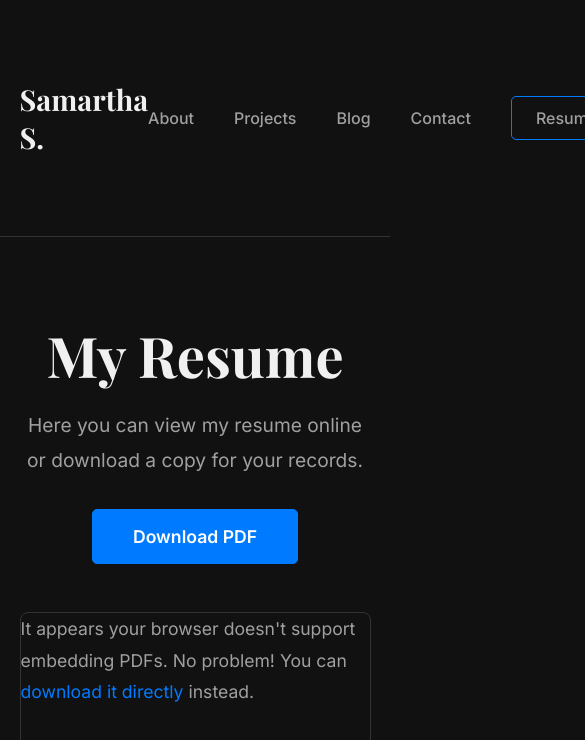
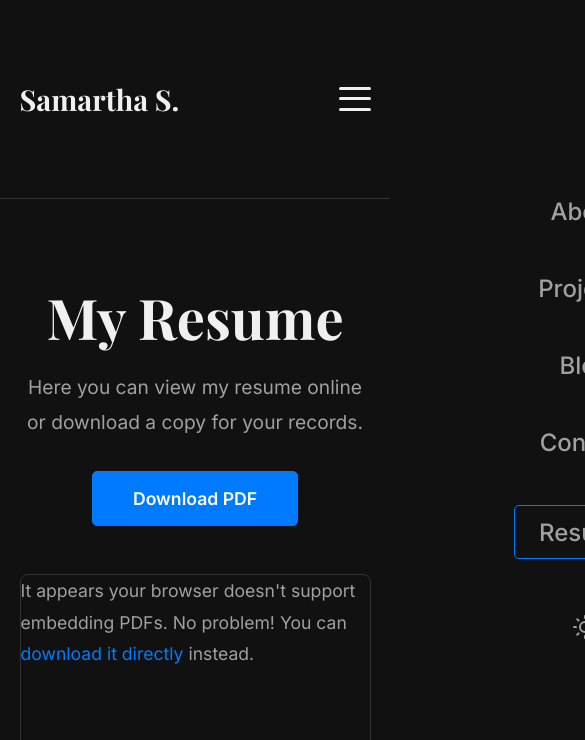
Before and after one commit to samartha-s-in/samarthas, a Next.js app: page /resume in a window 390 px wide. Shown: the top 740 px of the page, 585 px wide, since content can reach past the window. Built offline with nearby package versions, Linux system fonts and the light colour scheme; a web font is replaced by a local one.

Commit message:
Resume View Fix

```diff
--- a/src/app/globals.css
+++ b/src/app/globals.css
@@ -93,3 +93,12 @@ p {
     position: relative;
     z-index: 2;
 }
+
+/*
+  ========================================
+  Utility Classes
+  ========================================
+*/
+body.no-scroll {
+  overflow: hidden;
+}
--- a/src/app/resume/page.tsx
+++ b/src/app/resume/page.tsx
@@ -2,7 +2,7 @@
 import styles from './Resume.module.css';
 
 export default function ResumePage() {
-  const resumeUrl = '/Samartha-S-Resume.pdf';
+  const resumeUrl = '/SamarthaS_CV.pdf';
 
   return (
     <div className="container">
@@ -13,7 +13,7 @@ export default function ResumePage() {
         </p>
         <a
           href={resumeUrl}
-          download="Samartha-S-Resume.pdf"
+          download="SamarthaS_CV.pdf"
           className={styles.downloadButton}
         >
           Download PDF
@@ -31,7 +31,7 @@ export default function ResumePage() {
           <p>
             {/* Corrected the apostrophe in "doesn't" to "doesn&apos;t" */}
             It appears your browser doesn&apos;t support embedding PDFs. No problem! You can
-            <a href={resumeUrl} download="Samartha-S-Resume.pdf"> download it directly </a>
+            <a href={resumeUrl} download="SamarthaS_CV.pdf"> download it directly </a>
             instead.
           </p>
         </object>
--- a/src/components/Layout/Header.module.css
+++ b/src/components/Layout/Header.module.css
@@ -19,6 +19,7 @@
     font-size: 1.8rem;
     font-weight: bold;
     color: var(--text-primary);
+    z-index: 1001; /* Ensure logo is above mobile menu */
 }
 
 .navLinks {
@@ -50,7 +51,7 @@
 
 .resumeButton:hover {
     background-color: var(--primary-accent);
-    color: var(--background);
+    color: var(--text-primary);
 }
 
 .themeToggle {
@@ -70,3 +71,68 @@
     color: var(--text-primary);
     background-color: var(--card-background);
 }
+
+.hamburger {
+    display: none; /* Hidden on desktop */
+    flex-direction: column;
+    justify-content: space-around;
+    width: 2rem;
+    height: 2rem;
+    background: transparent;
+    border: none;
+    cursor: pointer;
+    padding: 0;
+    z-index: 1001;
+}
+
+.bar {
+    width: 2rem;
+    height: 3px;
+    background-color: var(--text-primary);
+    border-radius: 10px;
+    transition: all 0.3s linear;
+    position: relative;
+    transform-origin: 1px;
+}
+
+/* --- Mobile Styles --- */
+@media (max-width: 768px) {
+    .navLinks {
+        position: fixed;
+        top: 0;
+        left: 0;
+        width: 100%;
+        height: 100vh;
+        background: var(--background);
+        flex-direction: column;
+        justify-content: center;
+        align-items: center;
+        gap: 3rem;
+        transition: transform 0.3s ease-in-out;
+        transform: translateX(100%);
+    }
+
+    .navLinks.open {
+        transform: translateX(0);
+    }
+
+    .navLinks a {
+        font-size: 1.5rem; /* Larger font for mobile menu */
+    }
+
+    .hamburger {
+        display: flex;
+    }
+
+    /* Animate hamburger to an 'X' */
+    .hamburger.open .bar:nth-child(1) {
+        transform: rotate(45deg);
+    }
+    .hamburger.open .bar:nth-child(2) {
+        transform: translateX(20px);
+        opacity: 0;
+    }
+    .hamburger.open .bar:nth-child(3) {
+        transform: rotate(-45deg);
+    }
+}
--- a/src/components/Layout/Header.tsx
+++ b/src/components/Layout/Header.tsx
@@ -1,38 +1,58 @@
 "use client";
 
+import { useState, useEffect } from 'react';
 import Link from 'next/link';
 import { useTheme } from '@/components/Common/ThemeProvider';
 import styles from './Header.module.css';
 
-// SVG Icons for the toggle button
-const SunIcon = () => (
-    <svg xmlns="http://www.w3.org/2000/svg" width="24" height="24" viewBox="0 0 24 24" fill="none" stroke="currentColor" strokeWidth="2" strokeLinecap="round" strokeLinejoin="round"><circle cx="12" cy="12" r="5"></circle><line x1="12" y1="1" x2="12" y2="3"></line><line x1="12" y1="21" x2="12" y2="23"></line><line x1="4.22" y1="4.22" x2="5.64" y2="5.64"></line><line x1="18.36" y1="18.36" x2="19.78" y2="19.78"></line><line x1="1" y1="12" x2="3" y2="12"></line><line x1="21" y1="12" x2="23" y2="12"></line><line x1="4.22" y1="19.78" x2="5.64" y2="18.36"></line><line x1="18.36" y1="5.64" x2="19.78" y2="4.22"></line></svg>
-);
-
-const MoonIcon = () => (
-    <svg xmlns="http://www.w3.org/2000/svg" width="24" height="24" viewBox="0 0 24 24" fill="none" stroke="currentColor" strokeWidth="2" strokeLinecap="round" strokeLinejoin="round"><path d="M21 12.79A9 9 0 1 1 11.21 3 7 7 0 0 0 21 12.79z"></path></svg>
-);
+// (SVG Icons for the theme toggle remain the same)
+const SunIcon = () => <svg xmlns="http://www.w3.org/2000/svg" width="24" height="24" viewBox="0 0 24 24" fill="none" stroke="currentColor" strokeWidth="2" strokeLinecap="round" strokeLinejoin="round"><circle cx="12" cy="12" r="5"></circle><line x1="12" y1="1" x2="12" y2="3"></line><line x1="12" y1="21" x2="12" y2="23"></line><line x1="4.22" y1="4.22" x2="5.64" y2="5.64"></line><line x1="18.36" y1="18.36" x2="19.78" y2="19.78"></line><line x1="1" y1="12" x2="3" y2="12"></line><line x1="21" y1="12" x2="23" y2="12"></line><line x1="4.22" y1="19.78" x2="5.64" y2="18.36"></line><line x1="18.36" y1="5.64" x2="19.78" y2="4.22"></line></svg>;
+const MoonIcon = () => <svg xmlns="http://www.w3.org/2000/svg" width="24" height="24" viewBox="0 0 24 24" fill="none" stroke="currentColor" strokeWidth="2" strokeLinecap="round" strokeLinejoin="round"><path d="M21 12.79A9 9 0 1 1 11.21 3 7 7 0 0 0 21 12.79z"></path></svg>;
 
 
 const Header = () => {
   const { theme, toggleTheme } = useTheme();
+  // State to manage mobile menu visibility
+  const [isMenuOpen, setIsMenuOpen] = useState(false);
+
+  // Effect to prevent body scroll when the mobile menu is open
+  useEffect(() => {
+    if (isMenuOpen) {
+      document.body.classList.add('no-scroll');
+    } else {
+      document.body.classList.remove('no-scroll');
+    }
+  }, [isMenuOpen]);
 
   return (
     <header className={styles.header}>
       <nav className={`${styles.nav} container`}>
-        <Link href="/" className={styles.logo}>
+        <Link href="/" className={styles.logo} onClick={() => setIsMenuOpen(false)}>
           Samartha S.
         </Link>
-        <div className={styles.navLinks}>
-          <Link href="/about">About</Link>
-          <Link href="/projects">Projects</Link>
-          <Link href="/blog">Blog</Link>
-          <Link href="/contact">Contact</Link>
-          <Link href="/resume" className={styles.resumeButton}>Resume</Link>
+
+        {/* Navigation links with conditional class for mobile */}
+        <div className={`${styles.navLinks} ${isMenuOpen ? styles.open : ''}`}>
+          <Link href="/about" onClick={() => setIsMenuOpen(false)}>About</Link>
+          <Link href="/projects" onClick={() => setIsMenuOpen(false)}>Projects</Link>
+          <Link href="/blog" onClick={() => setIsMenuOpen(false)}>Blog</Link>
+          <Link href="/contact" onClick={() => setIsMenuOpen(false)}>Contact</Link>
+          <Link href="/resume" className={styles.resumeButton} onClick={() => setIsMenuOpen(false)}>Resume</Link>
           <button onClick={toggleTheme} className={styles.themeToggle} aria-label="Toggle theme">
             {theme === 'light' ? <MoonIcon /> : <SunIcon />}
           </button>
         </div>
+
+        {/* Hamburger Menu Button */}
+        <button
+          className={`${styles.hamburger} ${isMenuOpen ? styles.open : ''}`}
+          onClick={() => setIsMenuOpen(!isMenuOpen)}
+          aria-label="Toggle navigation menu"
+        >
+          <span className={styles.bar}></span>
+          <span className={styles.bar}></span>
+          <span className={styles.bar}></span>
+        </button>
       </nav>
     </header>
   );
```
